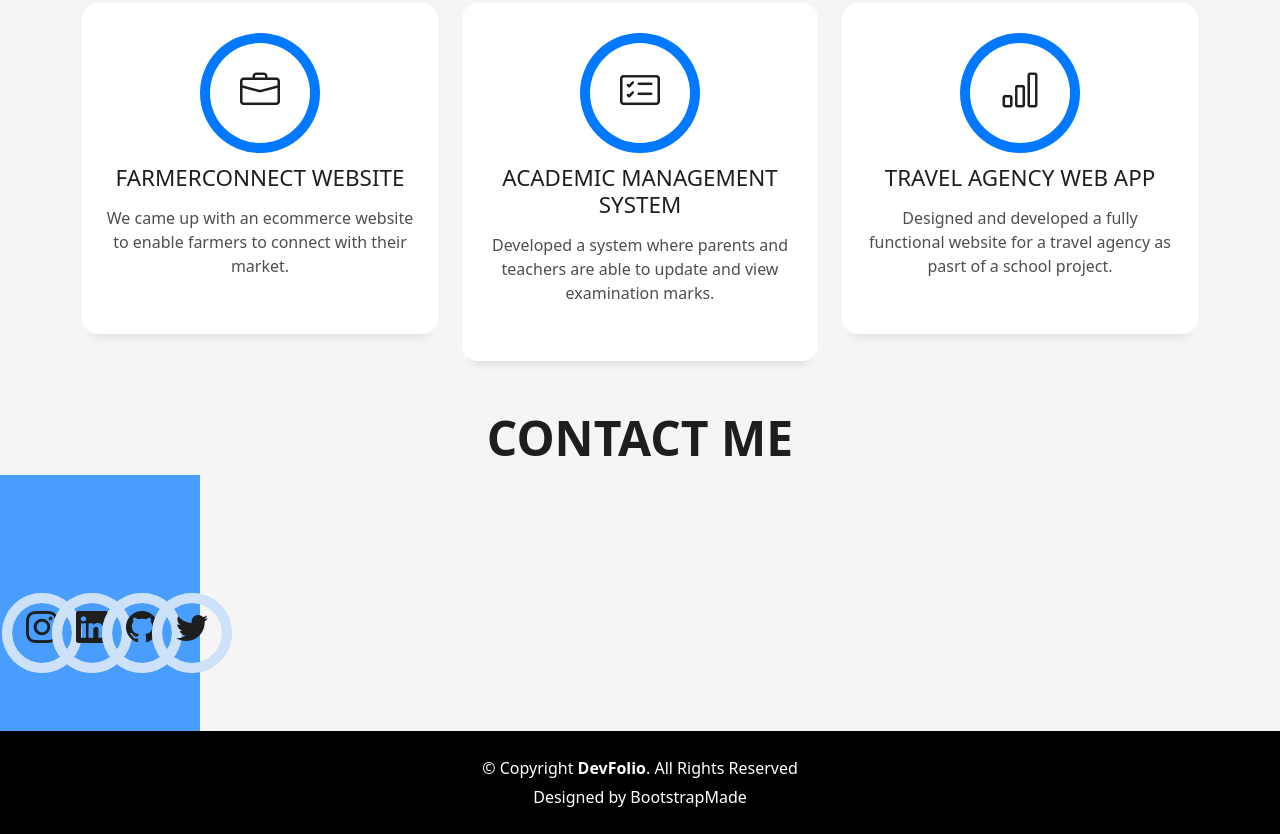
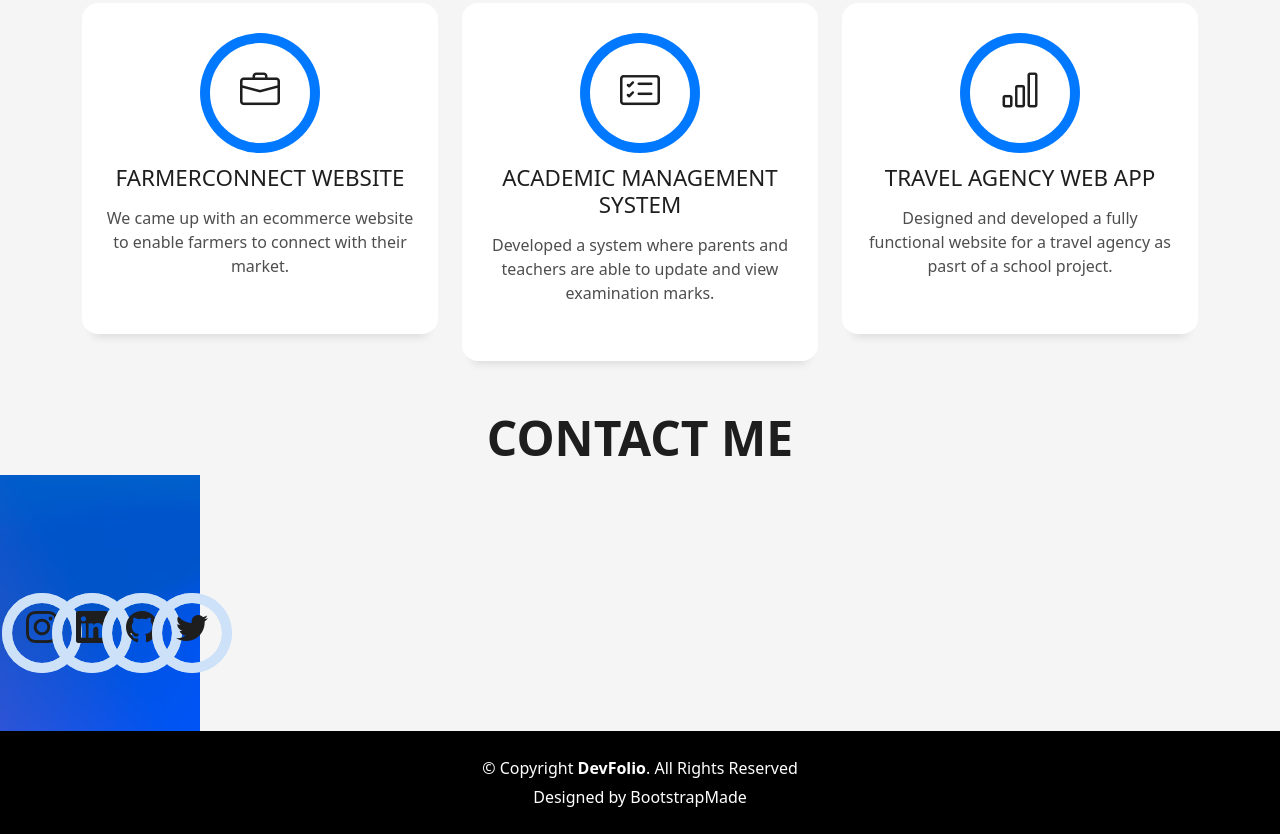
Before and after one commit to JeanWasike/portfolio, a plain HTML site: page index.html in a window 1280 px wide. Shown: the part 1729-2563 px from the top of the page. Drawn offline with Linux system fonts and the light colour scheme.

Commit message:
My portfolio

```diff
--- a/index.html
+++ b/index.html
@@ -202,7 +202,7 @@
        </h5>
 
     <!-- ======= Contact Section ======= -->
-    <div class="section-counter paralax-mf bg-image" id="contact" style="background-image: url(bg1.avif)">
+    <div class="section-counter paralax-mf bg-image" id="contact" style="background-image: url(bg4.avif)">
       <div class="overlay-mf"></div>
       <div class="container position-relative">
 
```
